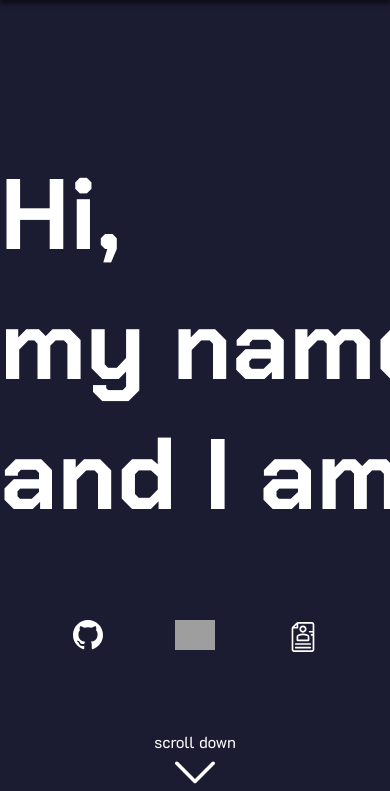
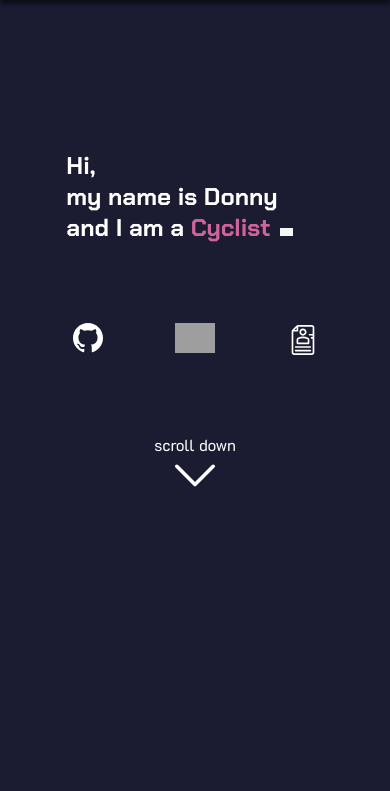
Before and after one commit to donnyha/portfolio, a PHP site: page / in a window 390 px wide. Shown: the top 791 px of the page. Run offline with PHP 8.4, Linux system fonts and the light colour scheme; grey boxes are pictures that could not be loaded.

Commit message:
h1 responsive

```diff
--- a/portfolio_site/styles/style.css
+++ b/portfolio_site/styles/style.css
@@ -135,21 +135,15 @@ img#logo {
 h1 {
   text-align: left;
   font-family: "Chakra Petch", Arial, Helvetica, sans-serif;
-  font-size: 100px;
-  width: 1010px;
+  font-size: 6.2vw;
+  width: 66vw;
 }
 
-.txt-type {
-  position: relative;
+#cursor {
+  display: inline-block;
+  width: 3.5vw;
   margin-left: 10px;
-}
-
-.txt-type::after {
-  content: "";
-  position: absolute;
-  top: 95px;
-  width: 60px;
-  border-bottom: 10px solid #fff;
+  border-bottom: 1vh solid #fff;
   -webkit-animation: blink 0.7s infinite ease-in-out;
           animation: blink 0.7s infinite ease-in-out;
 }
--- a/portfolio_site/styles/style.scss
+++ b/portfolio_site/styles/style.scss
@@ -149,22 +149,30 @@ img#logo {
 h1 {
   text-align: left;
   font-family: "Chakra Petch", Arial, Helvetica, sans-serif;
-  font-size: 100px;
-  width: 1010px;
+  font-size: 6.2vw;
+  width: 66vw;
 }
 
-.txt-type {
-  position: relative;
+// .txt-type {
+//   position: relative;
+//   margin-left: 10px;
+// }
+
+// .txt-type::after {
+//   content: "";
+//   position: absolute;
+//   top: 95px;
+//   width: 60px;
+//   // height: 70%;
+//   border-bottom: 10px solid #fff;
+//   animation: blink 0.7s infinite ease-in-out;
+// }
+
+#cursor {
+  display: inline-block;
+  width: 3.5vw;
   margin-left: 10px;
-}
-
-.txt-type::after {
-  content: "";
-  position: absolute;
-  top: 95px;
-  width: 60px;
-  // height: 70%;
-  border-bottom: 10px solid #fff;
+  border-bottom: 1vh solid #fff;
   animation: blink 0.7s infinite ease-in-out;
 }
 
```
Also changed, not shown: 1 other file.
